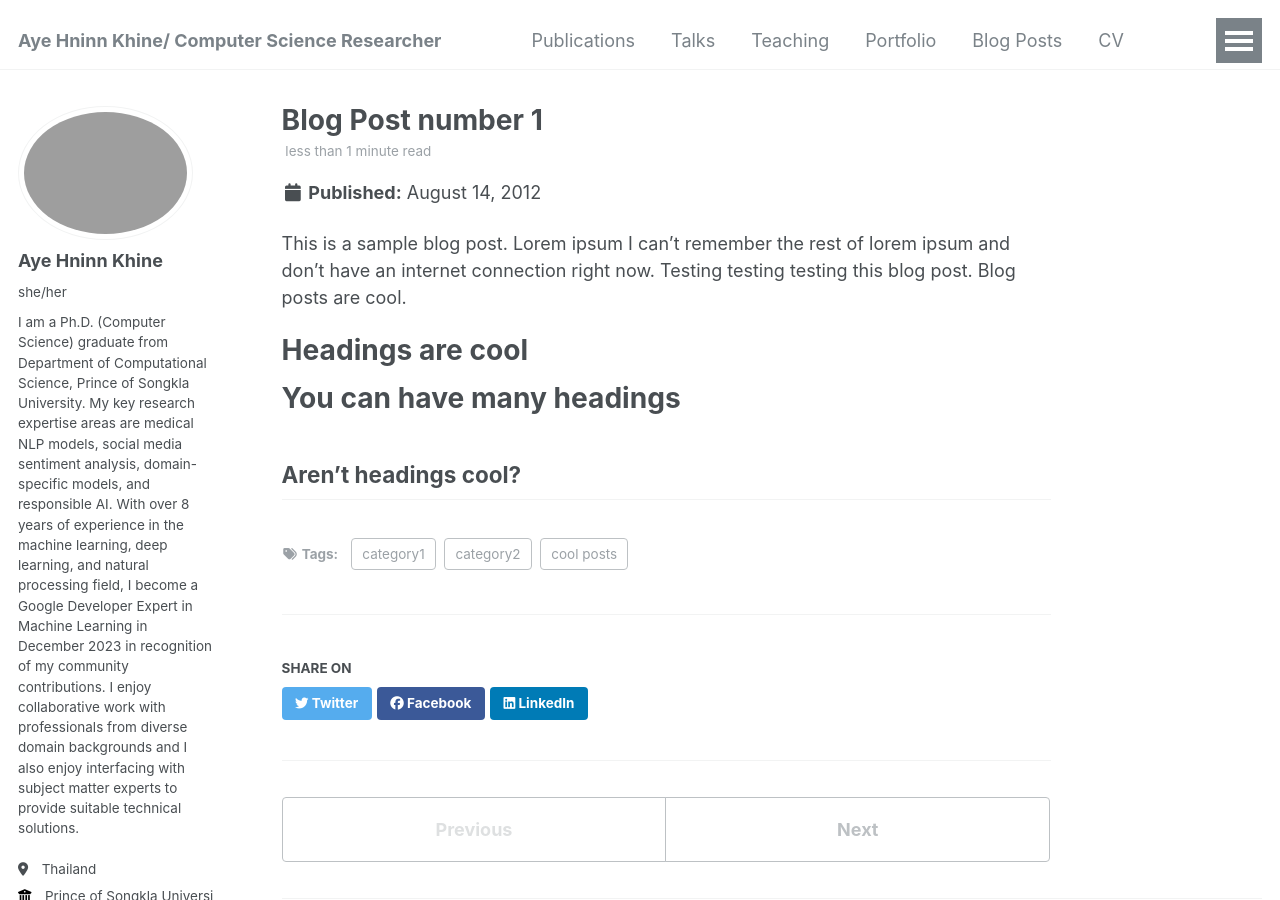
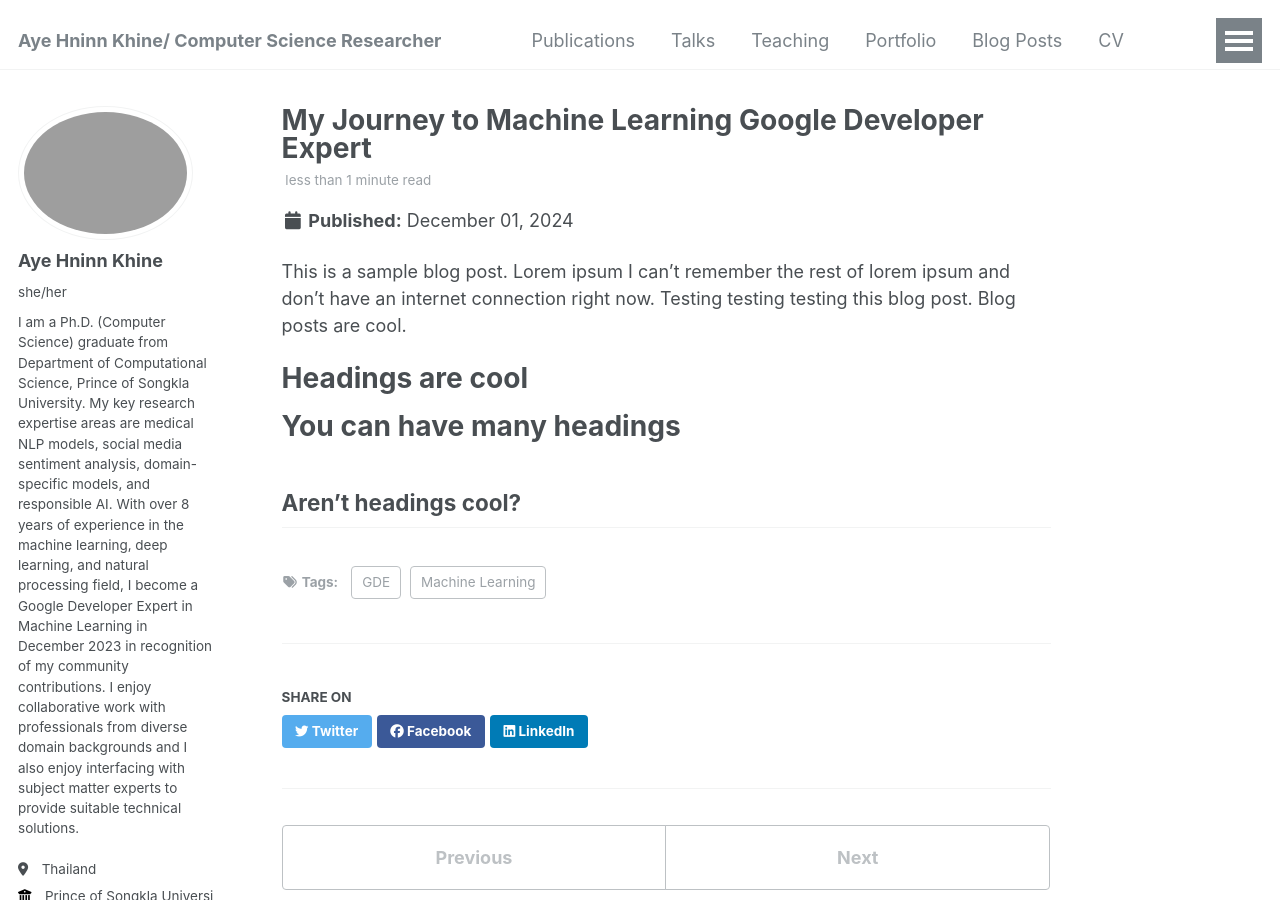
Before and after one commit to ayehninnkhine/ayehninnkhine.github.io, a Jekyll site: the page built from _posts/2012-08-14-blog-post-1.md, in a window 1280 px wide and 900 px high. Built offline with Jekyll 4.4.1, drawn with Linux system fonts in a browser that asks for light colours; some web fonts are replaced; a file with an impossible date is left out.

Commit message:
Update 2012-08-14-blog-post-1.md

```diff
--- a/_posts/2012-08-14-blog-post-1.md
+++ b/_posts/2012-08-14-blog-post-1.md
@@ -1,11 +1,10 @@
 ---
-title: 'Blog Post number 1'
-date: 2012-08-14
-permalink: /posts/2012/08/blog-post-1/
+title: 'My Journey to Machine Learning Google Developer Expert'
+date: December 2024
+permalink: https://medium.com/@ayehninnkhine/my-journey-to-machine-learning-gde-125c330eda11
 tags:
-  - cool posts
-  - category1
-  - category2
+  - GDE
+  - Machine Learning
 ---
 
 This is a sample blog post. Lorem ipsum I can't remember the rest of lorem ipsum and don't have an internet connection right now. Testing testing testing this blog post. Blog posts are cool.
```
